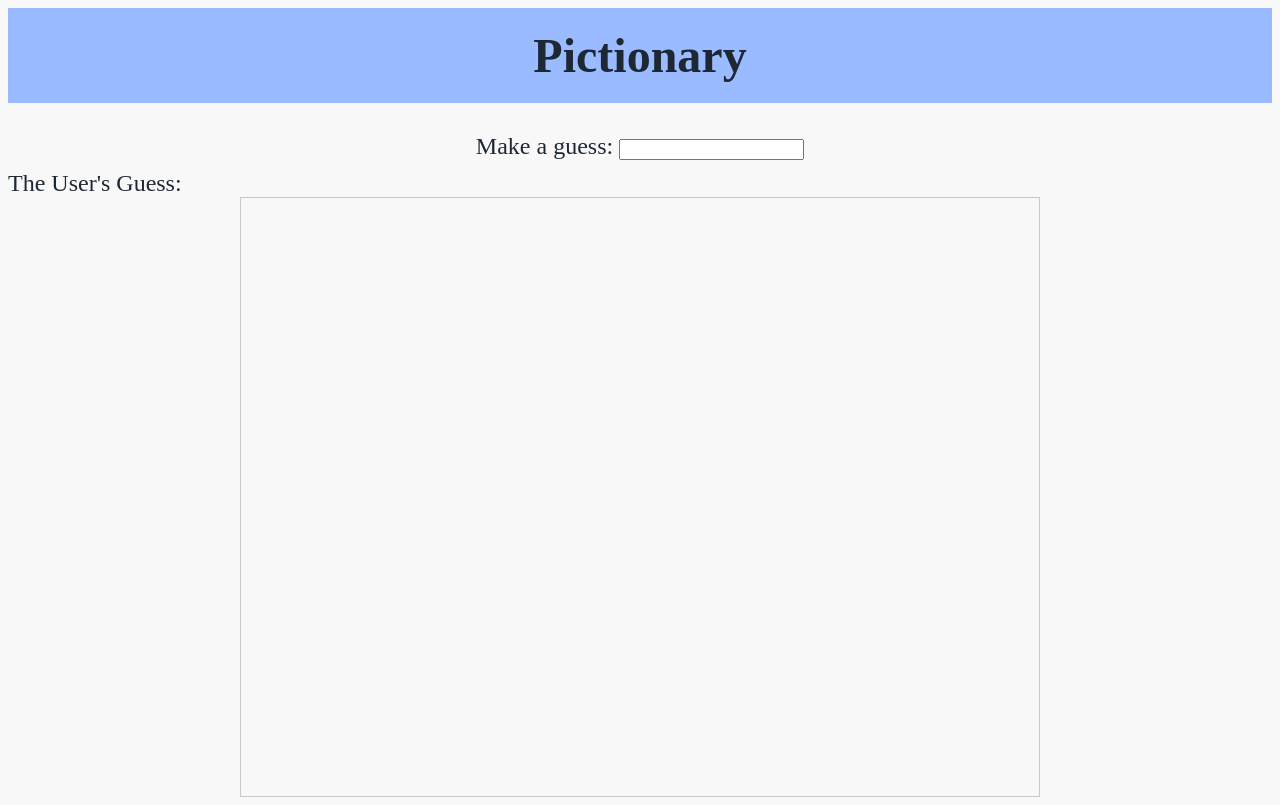
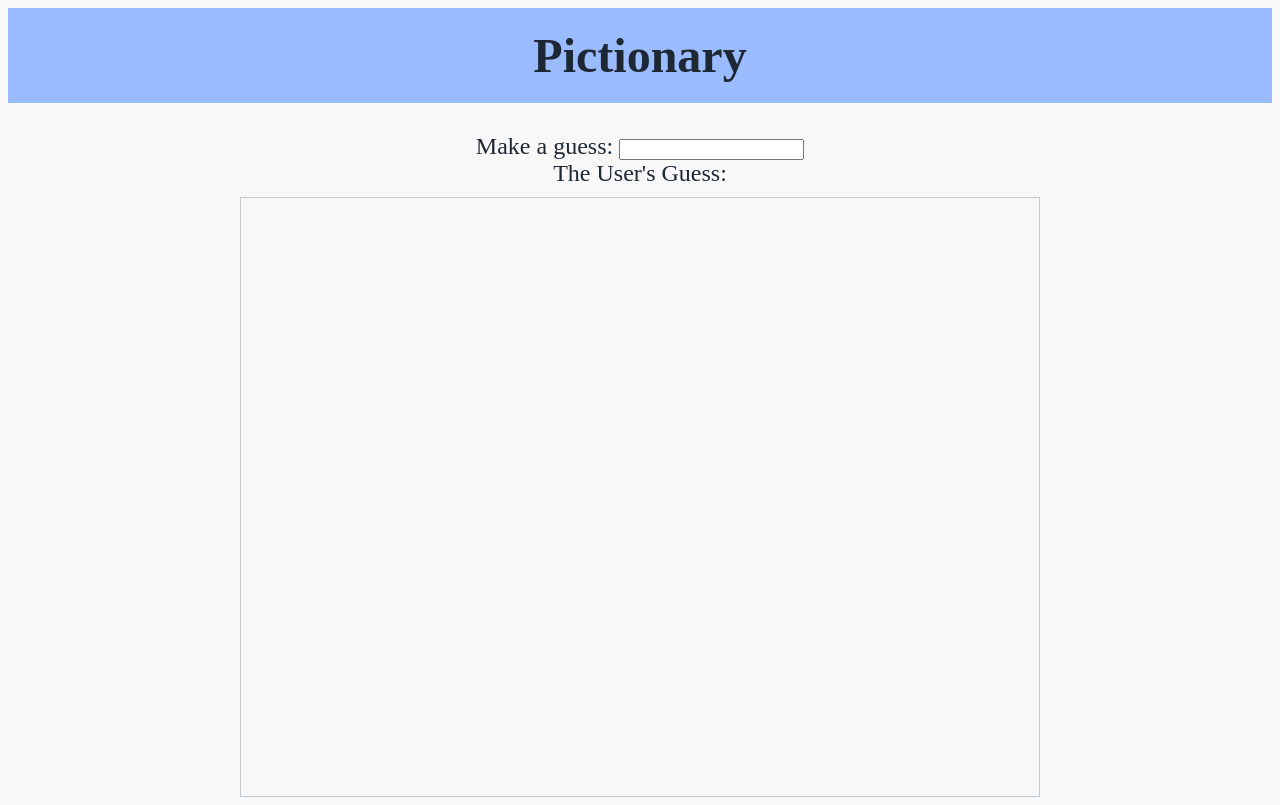
Before and after one commit to chieakiba/pictionary-example, a website: page public/index.html in a window 1280 px wide. Drawn offline with nearby package versions, Linux system fonts and the light colour scheme; no server answers.

Commit message:
Revised the part where the other user's guess shows up on the webpage

```diff
--- a/public/index.html
+++ b/public/index.html
@@ -15,8 +15,11 @@
                 Make a guess:
                 <input type="text">
             </div>
+            <div>The User's Guess:
+                <div id="userGuess"></div>
+            </div>
         </div>
-        <div id="userGuess">The User's Guess: </div>
+
         <canvas id="canvas"></canvas>
     </div>
 
```
